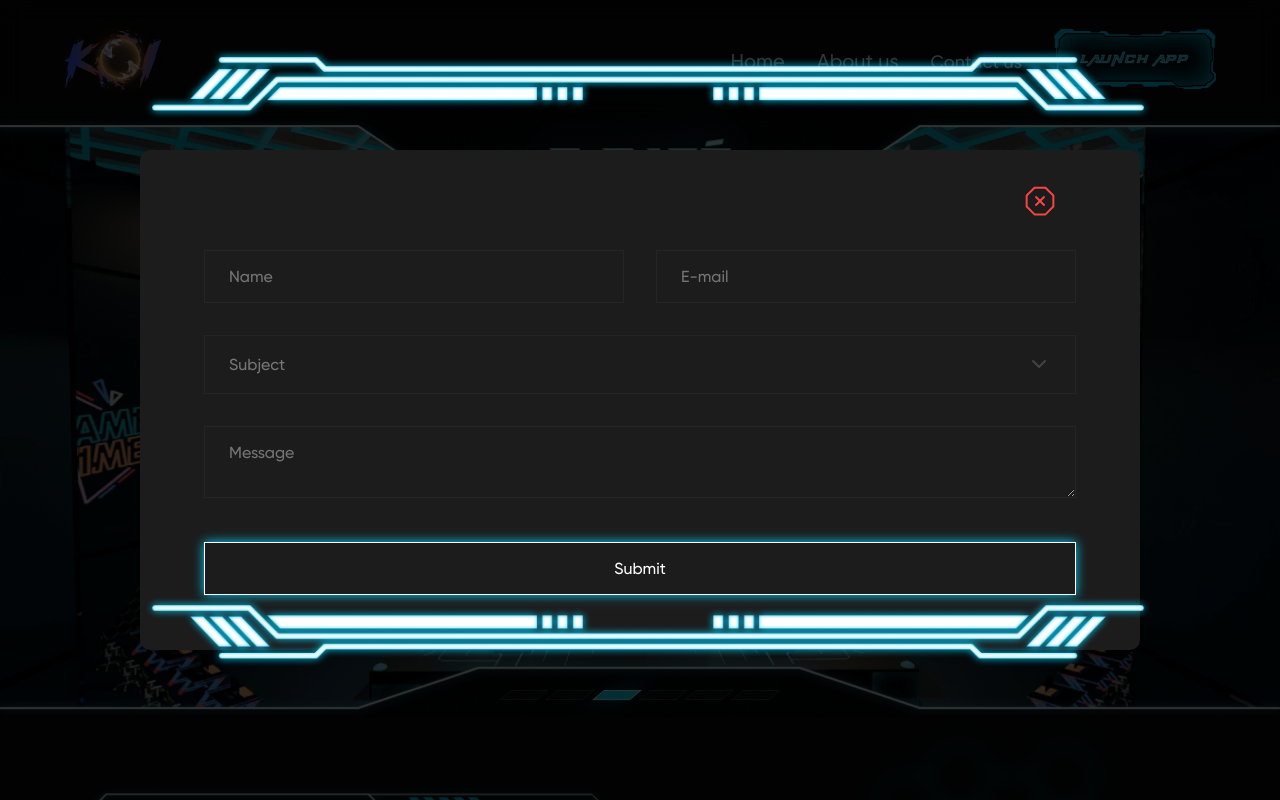
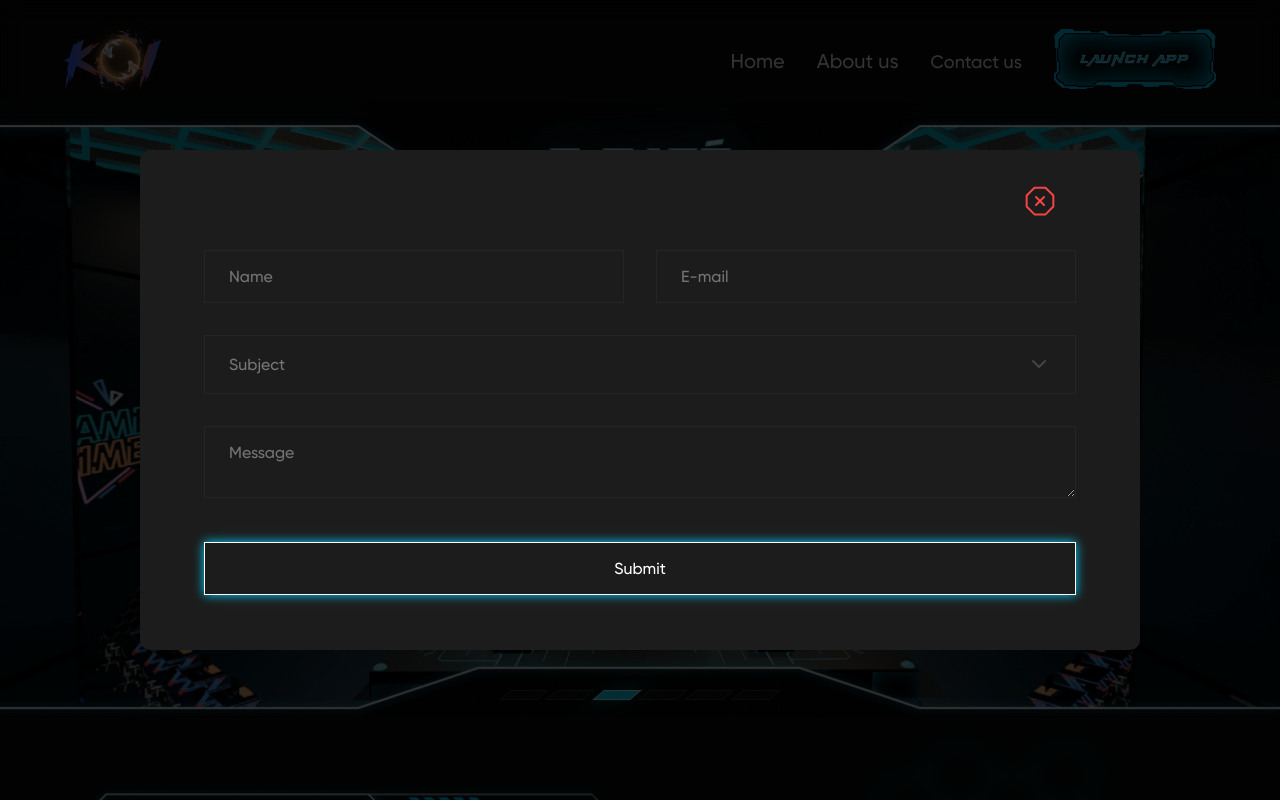
Before and after one commit to chieftain-defutura/koi-lander, a React (Create React App) app: page / in a window 1280 px wide. Both pictures are taken after a click on the element "Contact us". Shown: the top 800 px of the page. Built offline with nearby package versions, Linux system fonts and the light colour scheme.

Commit message:
chore: update

```diff
--- a/src/components/Header/Header.scss
+++ b/src/components/Header/Header.scss
@@ -76,72 +76,4 @@
       }
     }
   }
-  .union-top-img-container {
-    position: relative;
-    .union-top-img {
-      position: absolute;
-      width: 100%;
-      top: -58px;
-      z-index: 10000;
-      display: flex;
-      flex-direction: row;
-      align-items: center;
-      justify-content: center;
-      margin-left: 8px;
-
-      @media (max-width: 1050px) {
-        top: -55px;
-      }
-      @media (max-width: 1024px) {
-        margin-left: 0;
-      }
-      @media (max-width: 950px) {
-        top: -46px;
-      }
-      @media (max-width: 768px) {
-        top: -38px;
-      }
-      @media (max-width: 750px) {
-        top: -20px;
-      }
-
-      img {
-        max-width: 1010px;
-        width: 100%;
-        margin: 0 auto;
-        @media (max-width: 650px) {
-          max-width: 550px;
-        }
-      }
-    }
-    .union-bottom-img {
-      position: absolute;
-      width: 100%;
-      top: 490px;
-      z-index: 10000;
-      display: flex;
-      flex-direction: row;
-      align-items: center;
-      justify-content: center;
-      margin-left: 8px;
-      @media (max-width: 1050px) {
-        top: 490px;
-      }
-      @media (max-width: 1024px) {
-        margin-left: 0;
-      }
-      @media (max-width: 750px) {
-        top: 505px;
-      }
-
-      img {
-        max-width: 1010px;
-        width: 100%;
-        margin: 0 auto;
-        @media (max-width: 650px) {
-          max-width: 550px;
-        }
-      }
-    }
-  }
 }
--- a/src/components/Header/index.tsx
+++ b/src/components/Header/index.tsx
@@ -48,15 +48,9 @@ const Header: React.FC<IHeader> = ({ setOpen }) => {
         </div>
         {active && (
           <div className="union-top-img-container">
-            <div className="union-top-img">
-              <img src={UnionTop} alt="" />
-            </div>
             <LayoutModule handleToggle={() => setActive(false)}>
               <ContactUs setActive={setActive} />
             </LayoutModule>
-            <div className="union-bottom-img">
-              <img src={UnionBottom} alt="" />
-            </div>
           </div>
         )}
       </div>
--- a/src/components/ResponsiveHeader/ResponsiveHeader.scss
+++ b/src/components/ResponsiveHeader/ResponsiveHeader.scss
@@ -48,100 +48,4 @@
       height: 262px;
     }
   }
-  .union-top-img-container {
-    position: relative;
-    .union-top-img {
-      position: absolute;
-      width: 100%;
-      top: -58px;
-      z-index: 10000;
-      display: flex;
-      flex-direction: row;
-      align-items: center;
-      justify-content: center;
-      margin-left: 8px;
-      @media (max-width: 547px) {
-        top: -182px;
-      }
-      @media (max-width: 510px) {
-        top: -178px;
-      }
-      @media (max-width: 470px) {
-        top: -170px;
-      }
-      // @media (max-width: 378px) {
-      //   top: -230px;
-      // }
-      // @media (max-width: 387px) {
-      //   top: -232px;
-      // }
-
-      img {
-        max-width: 1010px;
-        width: 100%;
-        margin: 0 auto;
-        @media (max-width: 547px) {
-          max-width: 500px;
-          margin-left: 4px;
-        }
-        @media (max-width: 510px) {
-          max-width: 460px;
-          margin-left: 4px;
-        }
-        @media (max-width: 470px) {
-          max-width: 425px;
-          margin-left: 4px;
-        }
-        @media (max-width: 425px) {
-          max-width: 390px;
-          margin-left: 4px;
-        }
-        @media (max-width: 390px) {
-          max-width: 350px;
-          margin-left: 4px;
-        }
-      }
-    }
-    .union-bottom-img {
-      position: absolute;
-      width: 100%;
-      top: 490px;
-      z-index: 10000;
-      display: flex;
-      flex-direction: row;
-      align-items: center;
-      justify-content: center;
-      margin-left: 8px;
-
-      @media (max-width: 547px) {
-        top: 320px;
-      }
-
-      img {
-        max-width: 1010px;
-        width: 100%;
-        margin: 0 auto;
-        @media (max-width: 547px) {
-          max-width: 500px;
-          margin-left: 4px;
-        }
-        @media (max-width: 510px) {
-          max-width: 460px;
-          margin-left: 4px;
-        }
-        @media (max-width: 470px) {
-          max-width: 425px;
-          margin-left: 4px;
-        }
-        @media (max-width: 425px) {
-          max-width: 390px;
-          margin-left: 4px;
-        }
-        @media (max-width: 390px) {
-          max-width: 350px;
-          margin-left: 4px;
-        }
-      }
-    }
-  }
 }
--- a/src/components/ResponsiveHeader/index.tsx
+++ b/src/components/ResponsiveHeader/index.tsx
@@ -39,15 +39,15 @@ const ResponsiveHeader: React.FC<IResponsiveHeader> = ({ setOpen }) => {
       </div>
       {active && (
         <div className="union-top-img-container">
-          <div className="union-top-img">
+          {/* <div className="union-top-img">
             <img src={UnionTop} alt="" />
-          </div>
+          </div> */}
           <LayoutModule handleToggle={() => setActive(false)}>
             <ContactUs setActive={setActive} />
           </LayoutModule>
-          <div className="union-bottom-img">
+          {/* <div className="union-bottom-img">
             <img src={UnionBottom} alt="" />
-          </div>
+          </div> */}
         </div>
       )}
     </div>
--- a/src/components/layoutModule/layoutModule.scss
+++ b/src/components/layoutModule/layoutModule.scss
@@ -17,7 +17,7 @@
     position: absolute;
     top: 0;
     left: 0;
-    right: 0%;
+    right: 0;
     bottom: 0;
     width: 100%;
     height: 100%;
@@ -50,7 +50,7 @@
     max-height: 500px;
     height: 100%;
     @media (max-width: 547px) {
-      height: 475px;
+      height: 440px;
     }
     .close-icon {
       display: flex;
```
